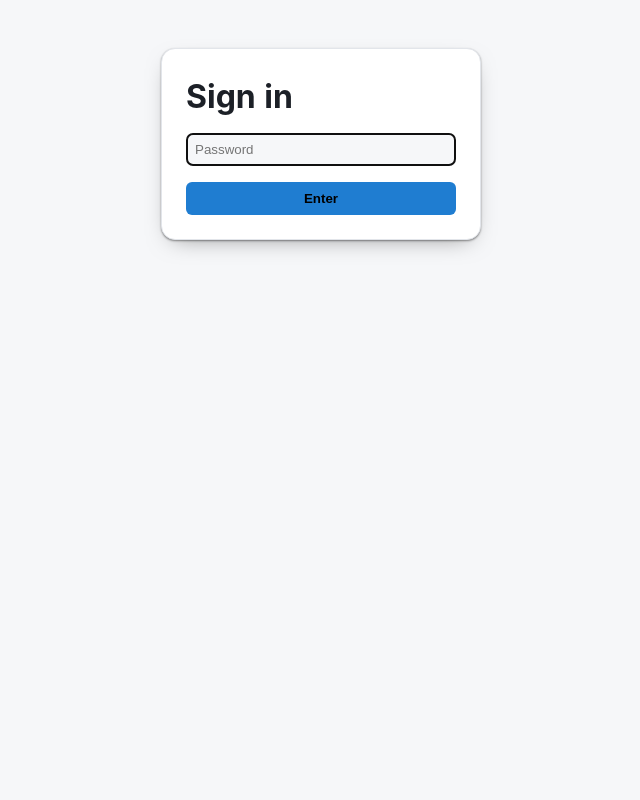
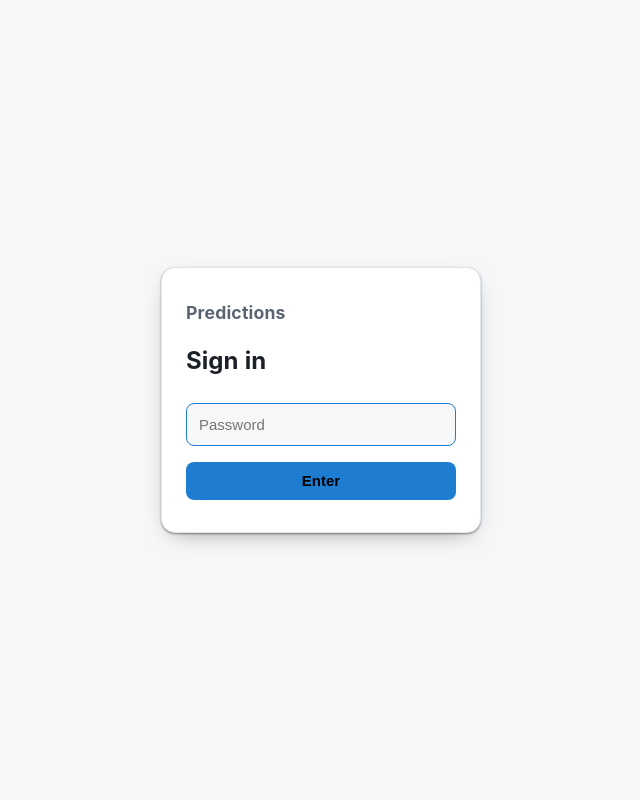
Before and after one commit to ScullyB96/Forecastcard, a FastAPI app: page /login in a window 1280 px wide. Shown: the whole page, without its empty margins (319-959 px from the left). Run offline with FastAPI, Linux system fonts and the light colour scheme; some libraries are stand-ins or nearby versions.

Commit message:
site: redesign login page to match the rest of the product
Was a bare, top-left, unbranded box. Now centered in the viewport with
a Predictions wordmark, tighter spacing, and an input focus state --
brings it in line with the rest of the site's visual polish.

Co-Authored-By: Claude Sonnet 5 <noreply@anthropic.com>

```diff
--- a/site/app/static/style.css
+++ b/site/app/static/style.css
@@ -694,37 +694,65 @@ h2 {
 
 /* ---------- login ---------- */
 
+.login-page {
+  min-height: 100vh;
+  display: flex;
+  align-items: center;
+  justify-content: center;
+  padding: var(--sp-5);
+}
+.login-brand {
+  display: block;
+  margin-bottom: var(--sp-4);
+  font-family: var(--font-display);
+  font-weight: 700;
+  font-size: 1.1rem;
+  letter-spacing: 0.01em;
+  color: var(--text-dim);
+}
 .login-box {
+  width: 100%;
   max-width: 320px;
-  margin: var(--sp-7) auto;
   background: var(--panel);
   border: 1px solid var(--border);
   border-radius: var(--radius-card);
   box-shadow: var(--shadow-card);
-  padding: var(--sp-5);
+  padding: var(--sp-6) var(--sp-5);
+}
+.login-box h1 {
+  margin: 0 0 var(--sp-4);
+  font-size: 1.5rem;
 }
 .login-box input {
   width: 100%;
-  padding: var(--sp-2);
+  padding: var(--sp-3);
   margin: var(--sp-2) 0 var(--sp-4);
-  border-radius: 6px;
+  border-radius: 8px;
   border: 1px solid var(--border);
   background: var(--bg);
   color: var(--text);
+  font-size: var(--fs-body);
+  transition: border-color 150ms ease;
+}
+.login-box input:focus {
+  outline: none;
+  border-color: var(--accent);
 }
 .login-box button {
   width: 100%;
-  padding: 0.55rem;
-  border-radius: 6px;
+  padding: 0.65rem;
+  border-radius: 8px;
   border: none;
   background: var(--accent);
   color: #000;
   font-weight: 700;
+  font-size: var(--fs-body);
   cursor: pointer;
-  transition: background 150ms ease;
+  transition: background 150ms ease, transform 150ms ease;
 }
 .login-box button:hover { background: var(--accent-2); }
-.login-error { color: var(--lose); font-size: 0.85rem; }
+.login-box button:active { transform: scale(0.98); }
+.login-error { margin: 0 0 var(--sp-3); color: var(--lose); font-size: 0.85rem; }
 
 @media (prefers-color-scheme: light) {
   :root {
--- a/site/app/templates/login.html
+++ b/site/app/templates/login.html
@@ -7,7 +7,9 @@
   <link rel="stylesheet" href="/static/style.css">
 </head>
 <body>
+  <div class="login-page">
     <div class="login-box">
+      <span class="login-brand">Predictions</span>
       <h1>Sign in</h1>
       {% if error %}<p class="login-error">Incorrect password.</p>{% endif %}
       <form method="post" action="/login">
@@ -16,5 +18,6 @@
         <button type="submit">Enter</button>
       </form>
     </div>
+  </div>
 </body>
 </html>
```
Lines whose indentation alone changed are shown as unchanged.
